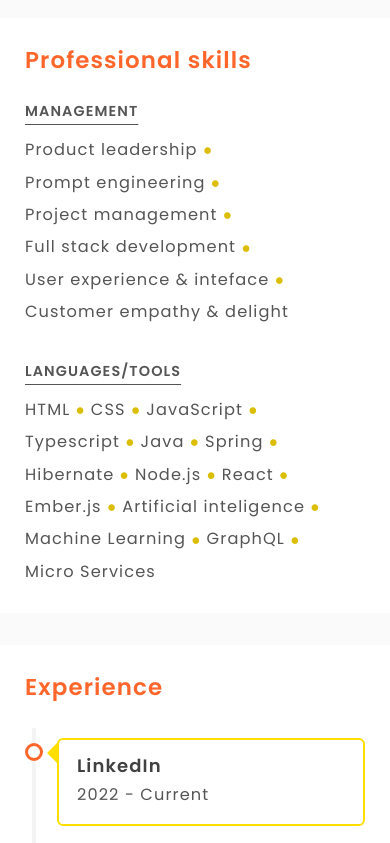
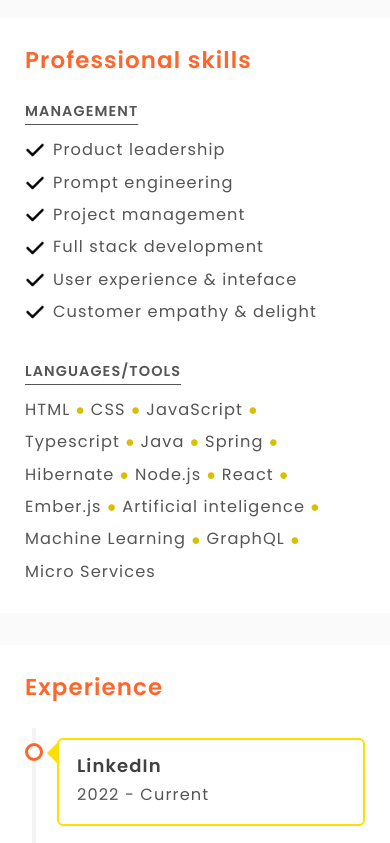
Before and after one commit to hiTyagi/portfolio, a plain HTML site: page index.html in a window 390 px wide. Shown: the part 1100-1943 px from the top of the page. Drawn offline with Linux system fonts and the light colour scheme.

Commit message:
Handle list type on small display size

```diff
--- a/index.html
+++ b/index.html
@@ -70,12 +70,12 @@
 							<div>
 								<h4>Management</h4>
 								<ul class="skill-list skill-list-professional">
-									<li>Product leadership</li>
-									<li>Prompt engineering</li>
-									<li>Project management</li>
-									<li>Full stack development</li>
-									<li>User experience &amp; inteface</li>
-									<li>Customer empathy &amp; delight</li>
+									<li><img src="assets/tick.png" class="list-type" /> Product leadership</li>
+									<li><img src="assets/tick.png" class="list-type" /> Prompt engineering</li>
+									<li><img src="assets/tick.png" class="list-type" /> Project management</li>
+									<li><img src="assets/tick.png" class="list-type" /> Full stack development</li>
+									<li><img src="assets/tick.png" class="list-type" /> User experience &amp; inteface</li>
+									<li><img src="assets/tick.png" class="list-type" /> Customer empathy &amp; delight</li>
 								</ul>
 							</div>
 							<div>
--- a/media.css
+++ b/media.css
@@ -83,6 +83,18 @@
 	.timeline-item.right {
 		left: 0%;
 	}
+
+	.skill-list.skill-list-professional {
+		flex-direction: column;
+	}
+
+	.skill-list.skill-list-professional li::after {
+		content: "";
+	}
+
+	.skill-list li img.list-type {
+		display: inline;
+	}
 }
 
 /* Reduced Motion */
--- a/style.css
+++ b/style.css
@@ -377,6 +377,13 @@ nav .link {
 	color: rgb(219, 190, 2);
 }
 
+.skill-list li img.list-type {
+	width: 20px;
+	height: auto;
+	display: none;
+	margin-right: 8px;
+}
+
 /* Experience */
 #experience {
 	display: flex;
```
Also changed, not shown: assets/tick.png (added).
